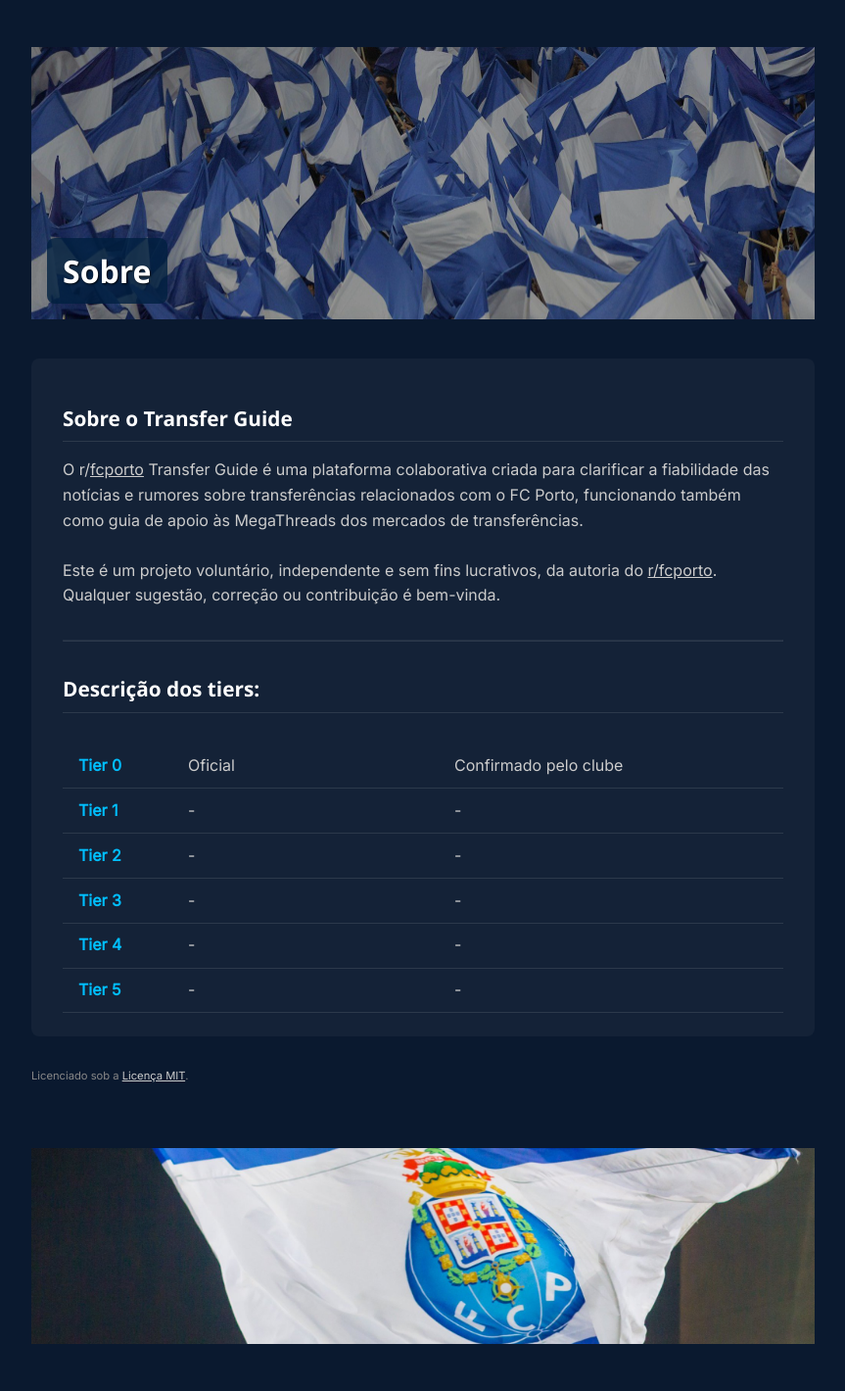
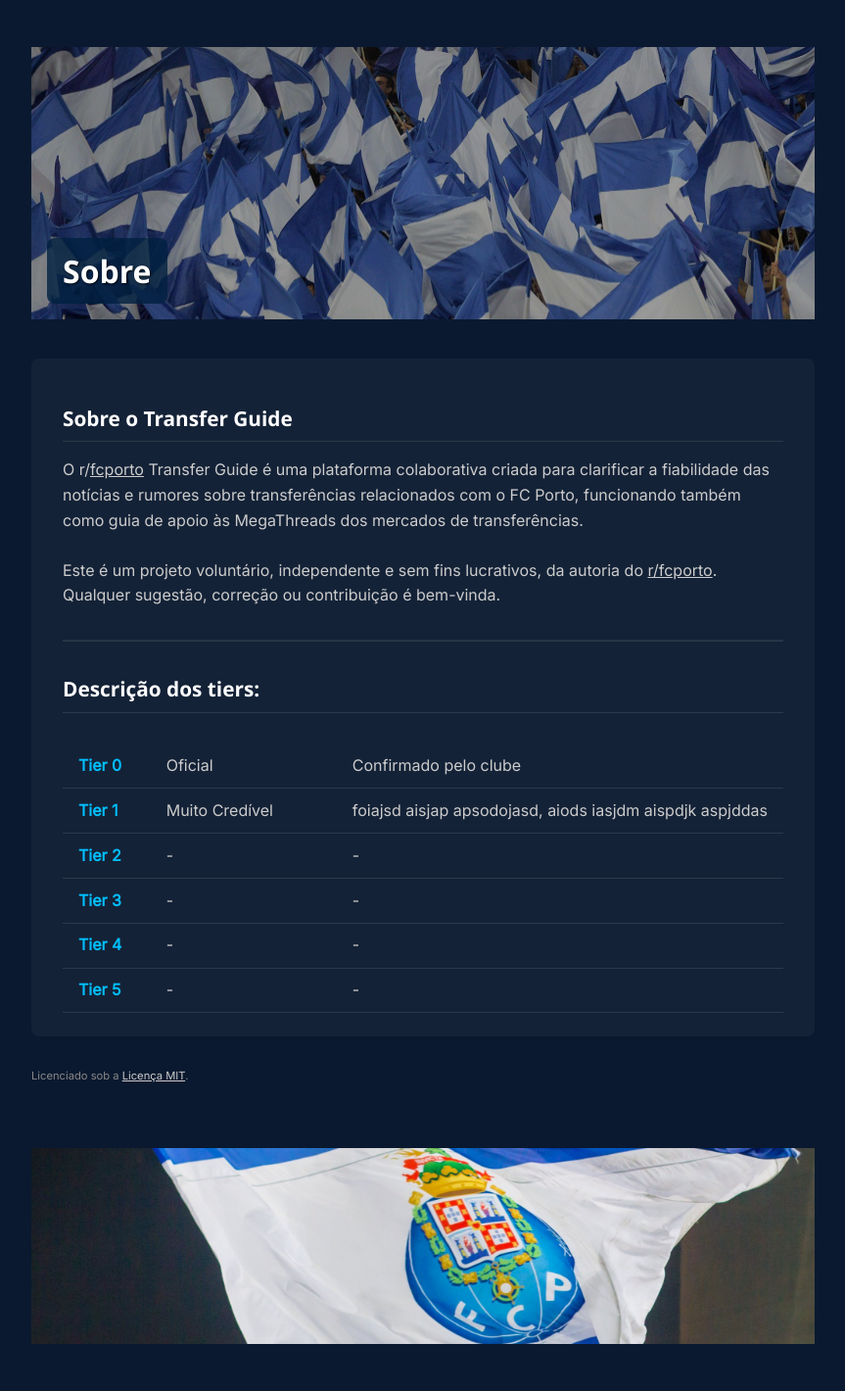
Before and after one commit to Azrial1739/teste-transfer, a Jekyll site: the page built from pages/sobre.md, in a window 1280 px wide. Shown: the whole page at 98% size, without its empty margins (208-1071 px from the left). Built offline with Jekyll 4.4.1, drawn with Linux system fonts in a browser that asks for light colours.

Commit message:
Update sobre.md

```diff
--- a/pages/sobre.md
+++ b/pages/sobre.md
@@ -96,8 +96,8 @@ menu_title: Sobre
         </tr>
         <tr>
           <td class="tier-label">Tier 1</td>
-          <td class="tier-title">-</td>
-          <td>-</td>
+          <td class="tier-title">Muito Credível</td>
+          <td>foiajsd aisjap apsodojasd, aiods  iasjdm aispdjk aspjddas</td>
         </tr>
         <tr>
           <td class="tier-label">Tier 2</td>
```
